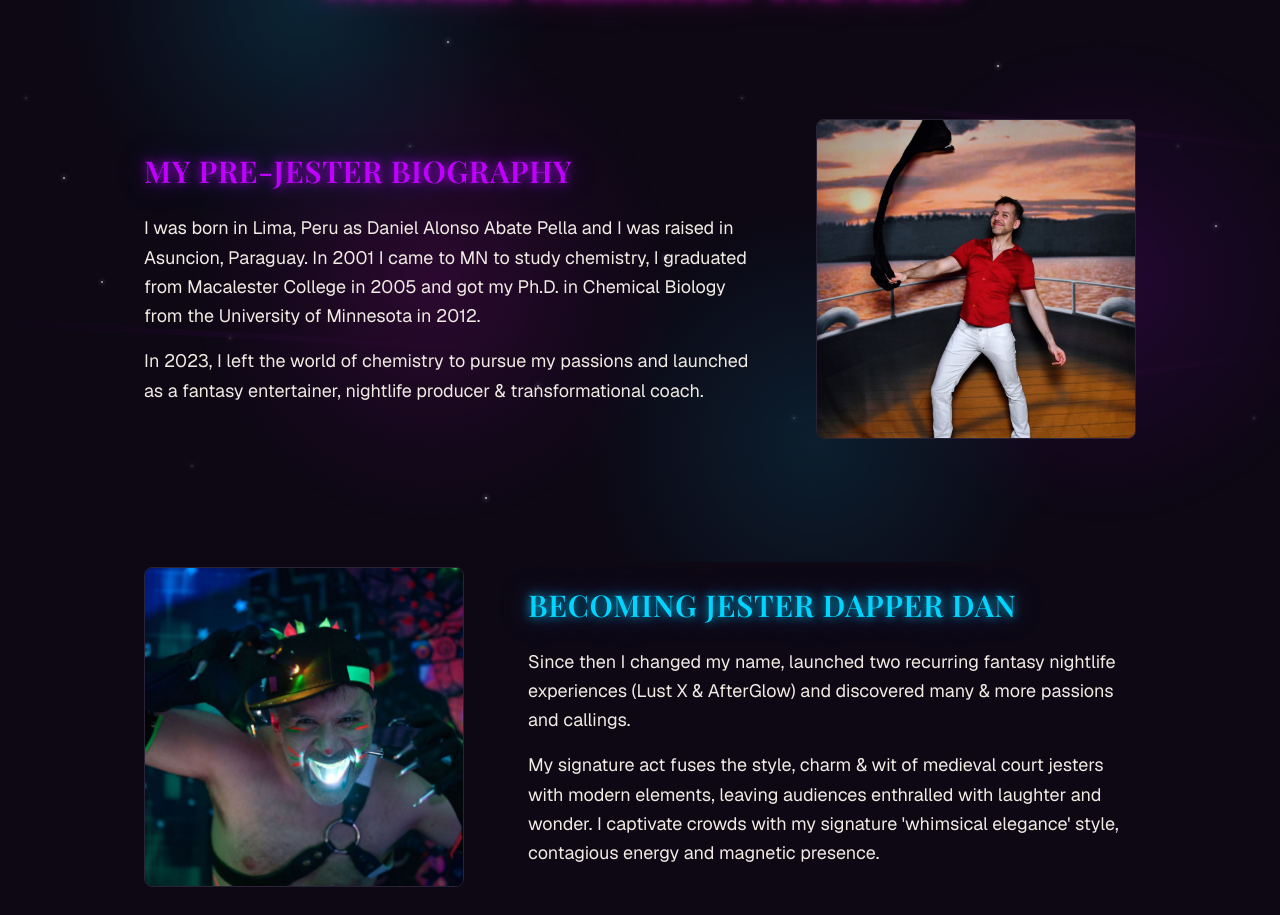
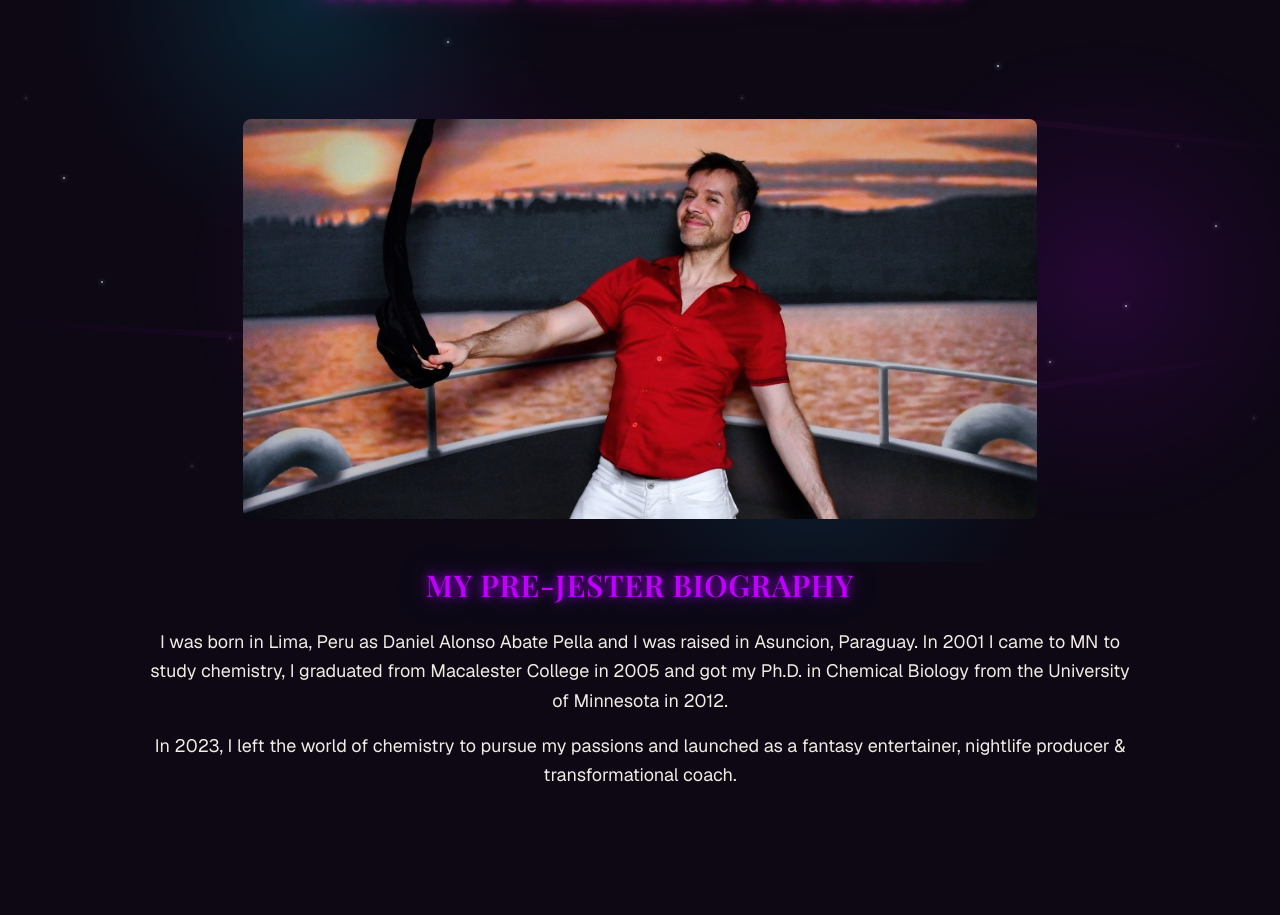
Before and after one commit to Crklemz/jdd, a Next.js app: page /about in a window 1280 px wide. Shown: the part 238-1153 px from the top of the page. Built offline with nearby package versions, Linux system fonts and the light colour scheme; a web font is replaced by a local one.

Commit message:
style: about pre becoming jester image adjustment

```diff
--- a/app/about/page.tsx
+++ b/app/about/page.tsx
@@ -15,7 +15,6 @@ export default function AboutPage() {
     whatSetsApartItems,
     whyChooseHeading,
     whyChooseItems,
-    testimonialQuotes,
     aboutImagePaths,
     signatureVideoPath,
     videoAriaLabel,
@@ -42,9 +41,9 @@ export default function AboutPage() {
         aria-label="Biography"
         className="relative left-1/2 right-1/2 -ml-[50vw] -mr-[50vw] w-screen py-16"
       >
-        <div className="mx-auto flex max-w-5xl flex-col-reverse gap-12 px-4 min-[801px]:flex-row min-[801px]:items-center min-[801px]:gap-16">
-          <div className="min-w-0 flex-1 space-y-6 text-center min-[801px]:text-left">
-            <h2 className="font-display text-2xl font-semibold uppercase tracking-wide neon-text-purple text-shadow-neon-purple min-[801px]:text-3xl">
+        <div className="mx-auto flex max-w-5xl flex-col-reverse gap-12 px-4">
+          <div className="min-w-0 flex-1 space-y-6 text-center">
+            <h2 className="font-display text-2xl font-semibold uppercase tracking-wide neon-text-purple text-shadow-neon-purple md:text-3xl">
               {preJesterHeading}
             </h2>
             <div className="space-y-4 text-muted-foreground">
@@ -55,12 +54,12 @@ export default function AboutPage() {
               ))}
             </div>
           </div>
-          <div className="relative h-72 w-full shrink-0 overflow-hidden rounded-lg border border-border min-[801px]:h-80 min-[801px]:w-80">
+          <div className="relative mx-auto h-72 w-full shrink-0 overflow-hidden rounded-lg md:w-4/5 lg:h-100">
             <Image
               src="/about-images/16.jpg"
               alt=""
               fill
-              className="object-cover"
+              className="object-cover object-[50%_40%]"
               sizes="(max-width: 800px) 100vw, 320px"
             />
           </div>
@@ -72,9 +71,9 @@ export default function AboutPage() {
         aria-label="Becoming Jester Dapper Dan"
         className="relative left-1/2 right-1/2 -ml-[50vw] -mr-[50vw] w-screen py-16"
       >
-        <div className="mx-auto flex max-w-5xl flex-col-reverse gap-12 px-4 min-[801px]:flex-row-reverse min-[801px]:items-center min-[801px]:gap-16">
-          <div className="min-w-0 flex-1 space-y-6 text-center min-[801px]:text-left">
-            <h2 className="font-display text-2xl font-semibold uppercase tracking-wide neon-text-blue text-shadow-neon-blue min-[801px]:text-3xl">
+        <div className="mx-auto flex max-w-5xl flex-col-reverse gap-12 px-4">
+          <div className="min-w-0 flex-1 space-y-6 text-center">
+            <h2 className="font-display text-2xl font-semibold uppercase tracking-wide neon-text-blue text-shadow-neon-blue md:text-3xl">
               {becomingHeading}
             </h2>
             <div className="space-y-4 text-muted-foreground">
@@ -85,7 +84,7 @@ export default function AboutPage() {
               ))}
             </div>
           </div>
-          <div className="relative h-72 w-full shrink-0 overflow-hidden rounded-lg border border-border min-[801px]:h-80 min-[801px]:w-80">
+          <div className="relative mx-auto h-72 w-full shrink-0 overflow-hidden rounded-lg md:w-4/5 lg:h-100">
             <Image
               src="/about-images/14.jpeg"
               alt=""
```
